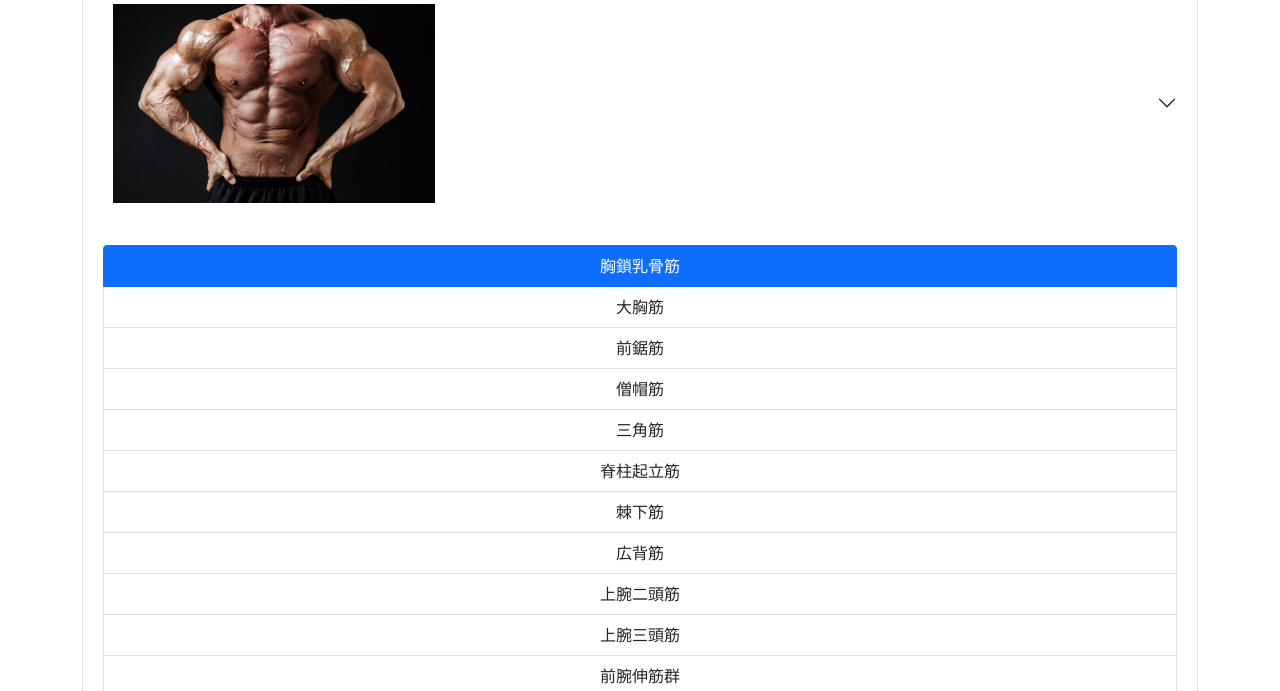
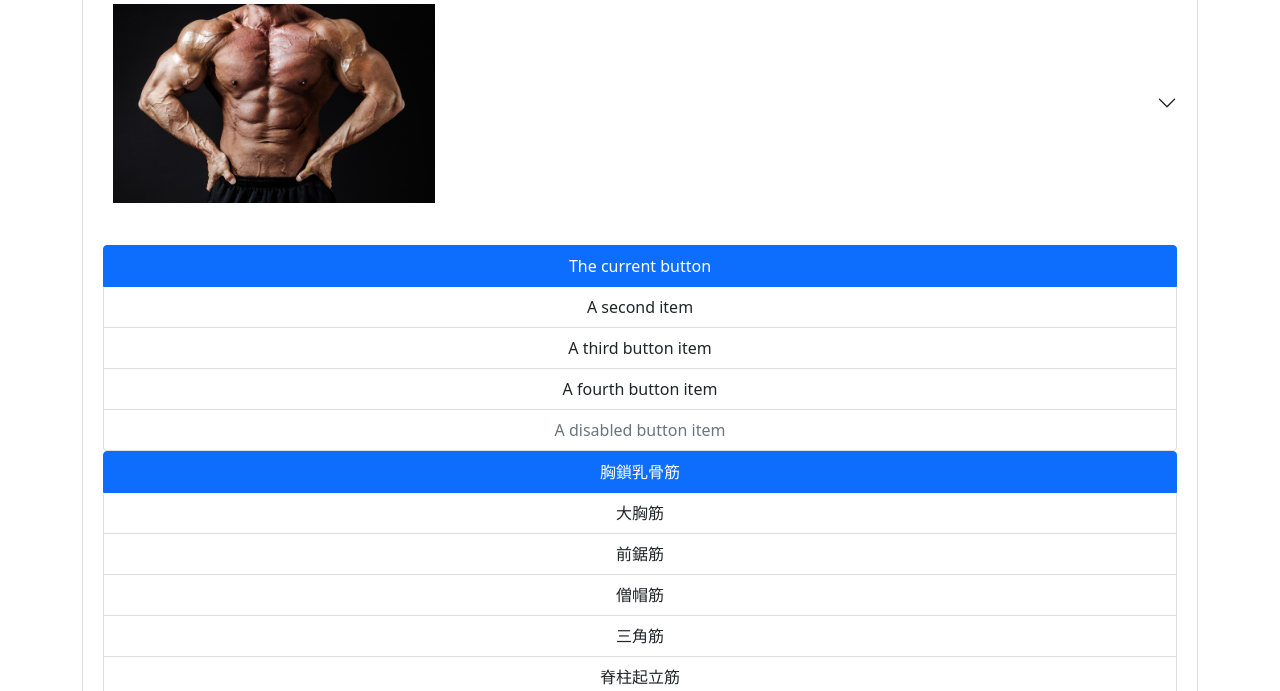
Before and after one commit to shukurimu0121/team_project, a Flask app: page /keyword in a window 1280 px wide. Shown: the part 161-852 px from the top of the page. Run offline with Flask 2, Linux system fonts and the light colour scheme; a user stored in the database is signed in; some libraries are stand-ins or nearby versions.

Commit message:
Mon, Mar 6, 2023, 3:38 PM +09:00

```diff
--- a/team/templates/keyword.html
+++ b/team/templates/keyword.html
@@ -18,6 +18,15 @@
               <div id="panelsStayOpen-collapseOne" class="accordion-collapse collapse show" aria-labelledby="panelsStayOpen-headingOne">
                 <div class="accordion-body">
                   <!--ここが1つ目のボディです。2つ目3つ目のボディの参考にしてください。-->
+                  <div class="list-group">
+                    <button type="button" class="list-group-item list-group-item-action active" aria-current="true">
+                      The current button
+                    </button>
+                    <button type="button" class="list-group-item list-group-item-action">A second item</button>
+                    <button type="button" class="list-group-item list-group-item-action">A third button item</button>
+                    <button type="button" class="list-group-item list-group-item-action">A fourth button item</button>
+                    <button type="button" class="list-group-item list-group-item-action" disabled>A disabled button item</button>
+                  </div>
                   <ul class="list-group">
                     <li class="list-group-item active" aria-current="true">胸鎖乳骨筋</li>
                     <li class="list-group-item">大胸筋</li>
```
